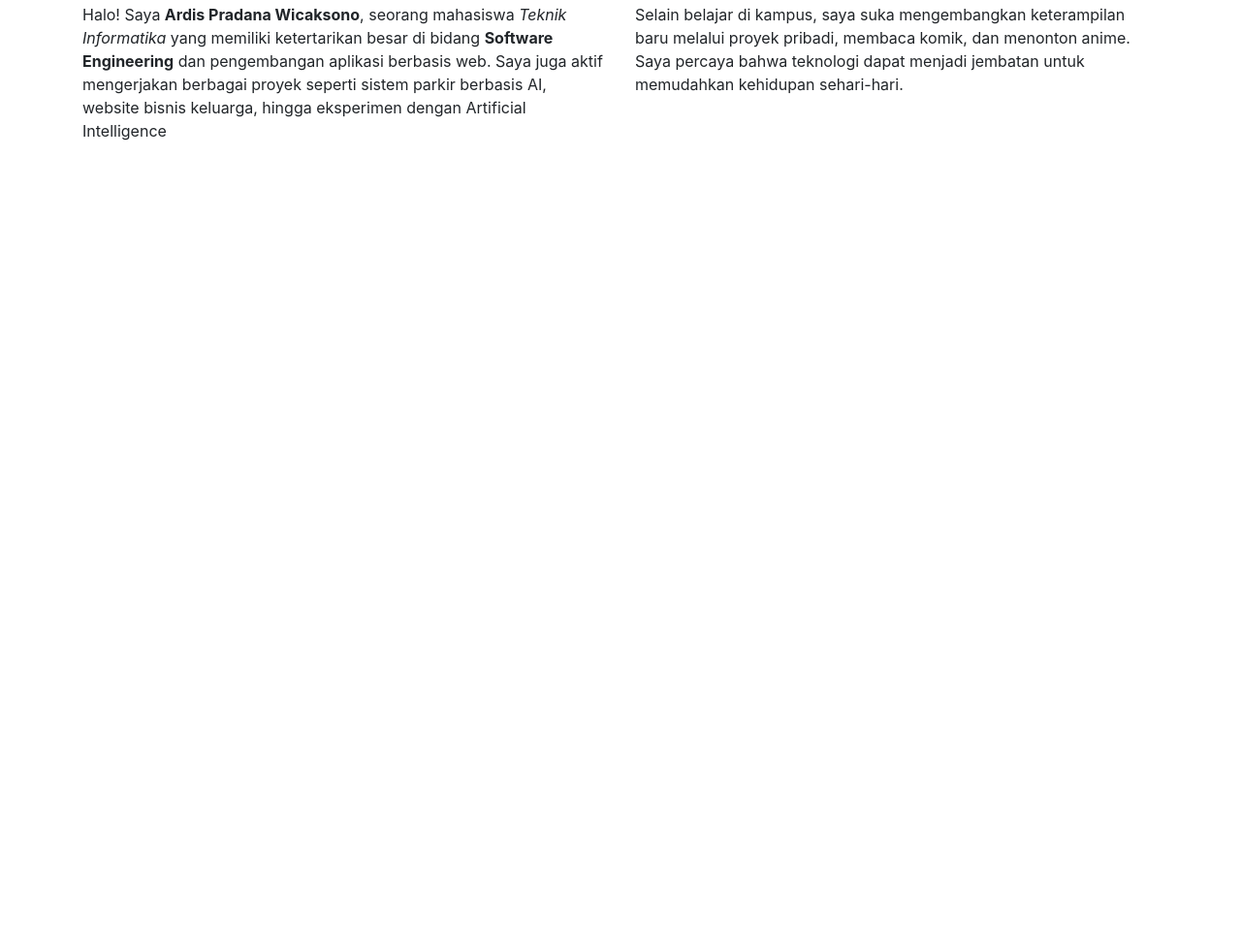
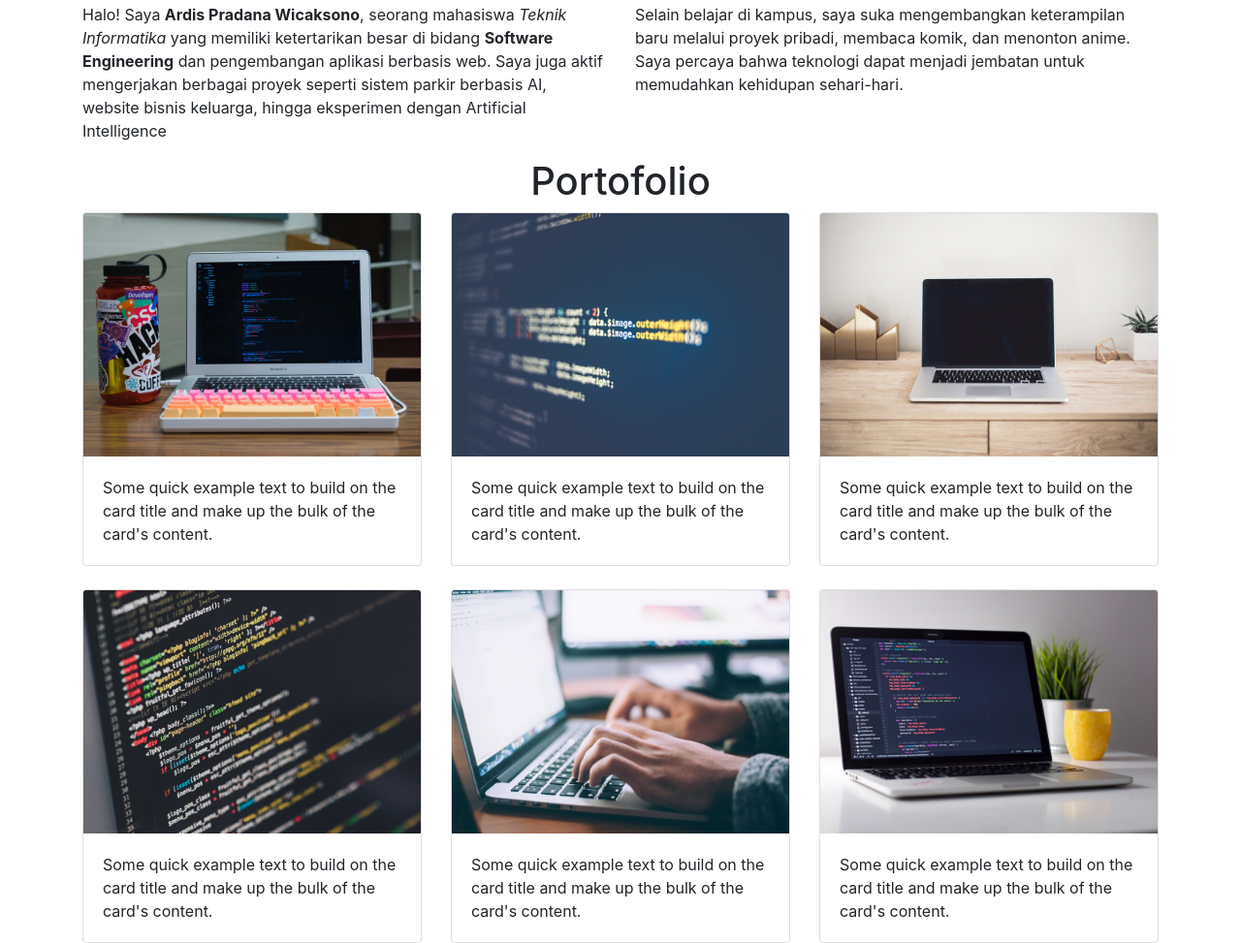
Before and after one commit to AITY247/trial_simple_web, a plain HTML site: page index.html in a window 1280 px wide. Shown: the part 360-1333 px from the top of the page at 97% size. Before the commit the page ends 800 px from the top, so only its background shows below. Drawn offline with nearby package versions, Linux system fonts and the light colour scheme.

Commit message:
menambahan Portofolio

```diff
--- a/index.html
+++ b/index.html
@@ -62,8 +62,68 @@
 </div>
 
 
+<!-- PortoFolio-->
+<div class="container">
+    <div class="row">
+        <div class="col text-center">
+            <h1>Portofolio</h1>
+        </div>
+    </div>
 
+    <div class="row">
+        <div class="col-md">
+            <div class="card">
+            <img class="card-img-top" src="img/thumbs/1.png" alt="Card image cap">
+            <div class="card-body">
+                <p class="card-text">Some quick example text to build on the card title and make up the bulk of the card's content.</p>
+            </div>
+            </div>
+        </div>
+        <div class="col-md">
+            <div class="card">
+            <img class="card-img-top" src="img/thumbs/2.png" alt="Card image cap">
+            <div class="card-body">
+                <p class="card-text">Some quick example text to build on the card title and make up the bulk of the card's content.</p>
+            </div>
+            </div>
+        </div>
+        <div class="col-md">
+            <div class="card">
+            <img class="card-img-top" src="img/thumbs/3.png" alt="Card image cap">
+            <div class="card-body">
+                <p class="card-text">Some quick example text to build on the card title and make up the bulk of the card's content.</p>
+            </div>
+            </div>
+        </div>
+    </div>
+    <div class="row mt-4">
+        <div class="col-md">
+            <div class="card">
+            <img class="card-img-top" src="img/thumbs/4.png" alt="Card image cap">
+            <div class="card-body">
+                <p class="card-text">Some quick example text to build on the card title and make up the bulk of the card's content.</p>
+            </div>
+            </div>
+        </div>
+        <div class="col-md">
+            <div class="card">
+            <img class="card-img-top" src="img/thumbs/5.png" alt="Card image cap">
+            <div class="card-body">
+                <p class="card-text">Some quick example text to build on the card title and make up the bulk of the card's content.</p>
+            </div>
+            </div>
+        </div>
+        <div class="col-md">
+            <div class="card">
+            <img class="card-img-top" src="img/thumbs/6.png" alt="Card image cap">
+            <div class="card-body">
+                <p class="card-text">Some quick example text to build on the card title and make up the bulk of the card's content.</p>
+            </div>
+            </div>
+        </div>
+    </div>
 
+</div>
 
 
 
```
